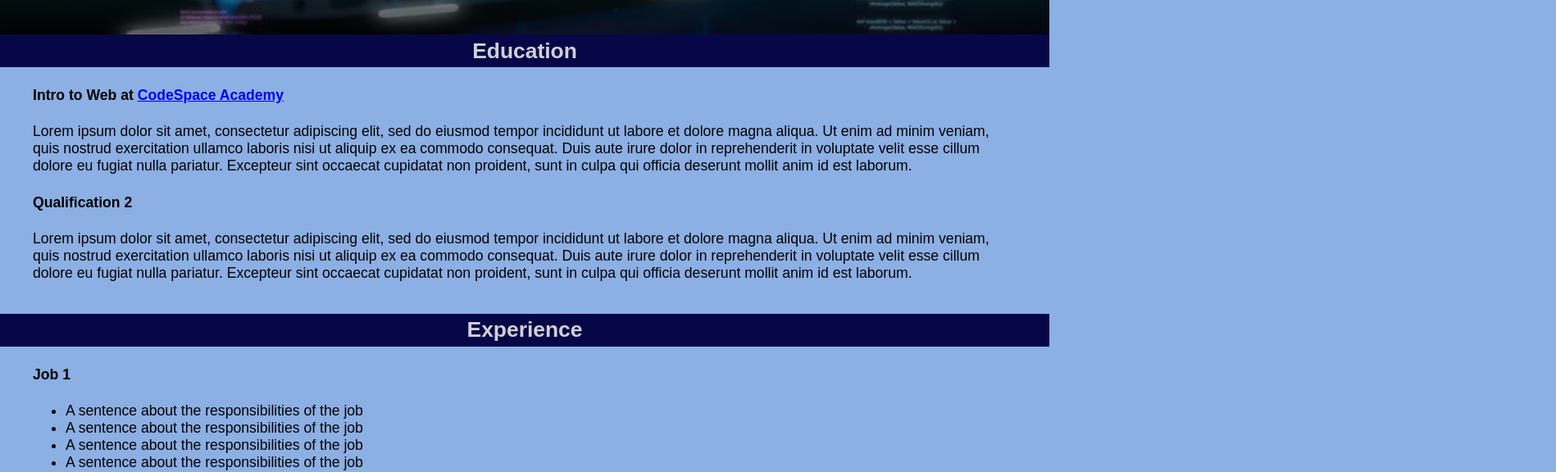
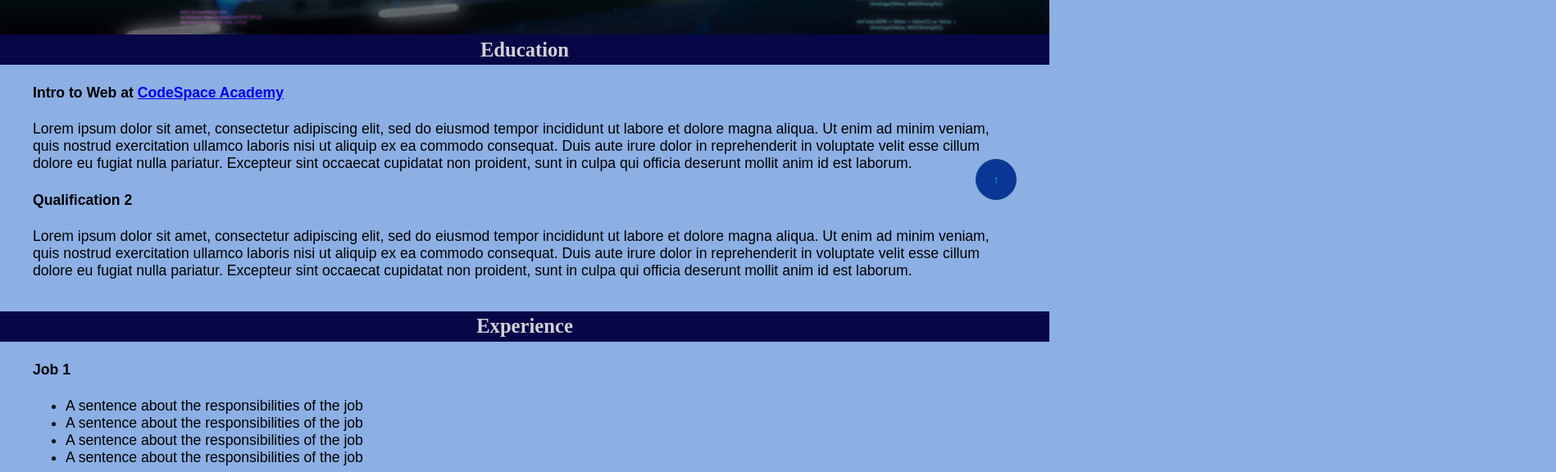
Before and after one commit to JoshuaDragon/Digital-Resume, a plain HTML site: page Index.html in a window 1280 px wide. Shown: the part 516-1092 px from the top of the page at 82% size, 1898 px wide, since content can reach past the window. Drawn offline with Linux system fonts and the light colour scheme.

Commit message:
Digital Resume 3

```diff
--- a/Index.html
+++ b/Index.html
@@ -32,6 +32,13 @@
           </div>
         </div>
       </header>
+
+      <a id="back-to-top" href="#heading">
+        <button >
+            &uarr;
+        </button>
+    </a>
+
 <main>
     <article>
         <section>
@@ -107,13 +114,17 @@
     </nav>
     <br>
     <h3 id="Contacts">Contacts:</h3>
-    Tel No: 081 427 2382
+    <p>Tel No: 081 427 2382</p>
+    <p>Email: hindseo2@gmail.com</p>
+
     <ul>
         <a href="http://whatsapp.com/" target="hindseo2@gmail.com"><img class="icons" id="whatsapp" src="Images/whatsapp.jpg" alt="WhatsApp"></a>
         <a href="http://mail.google.com/" target="hindseo2@gmail.com"><img class="icons" id="gmail" src="Images/gmailIcon.png" alt="Gmail"></a>
+        <a href="https://github.com/" target="hindseo2@gmail.com"><img class="icons" id="github" src="Images/github.png" alt="Github"></a>
       </ul>
       <br>
 
+    <div class="flex-container">
       <h3 id="Form">Form:</h3>
       <form action="https://formsubmit.co/hindseo2@gmail.com" method="POST">
         <p>Subject: <select name="_subject" id="Subject" required>
@@ -129,7 +140,9 @@
         <br>
 
         <input class="submit" type="submit" value="Submit">
-    </form>
+      </form>
+      <br>
+    </div>
 
 </footer>
 
--- a/Stylesheet.css
+++ b/Stylesheet.css
@@ -74,6 +74,8 @@ h2{
     background-color: rgb(7, 7, 71);
     color: rgb(209, 208, 216);
     text-align: center;
+    font-family: Imprint MT Shadow;
+    font-size: 140%;
     margin: 0%;
     padding: 0.3rem;
 }
@@ -82,6 +84,37 @@ h2{
     margin-left: 40px;
     margin-right: 50px;
     margin-top: 20px;
+}
+
+/* ---- Back to top ---- */
+
+#back-to-top > button{
+    background-color: rgb(10, 54, 150);
+    border-radius: 50%;
+    border: solid 1px rgb(13, 64, 129);
+    width: 50px;
+    height: 50px;
+}
+
+#back-to-top {
+    position: fixed;
+    right: 40px;
+    bottom: 40px;
+}
+
+#back-to-top:hover > button {
+    border: solid 1px rgb(42, 8, 235);
+    background-color: rgb(101, 243, 189);
+}
+
+#back-to-top > button {
+    text-decoration: none;
+    color: rgb(20, 195, 201);
+}
+
+#back-to-top:hover > button {
+    text-decoration: none;
+    color: rgb(42, 8, 235);
 }
 
 /* ===== Category ===== */
@@ -110,12 +143,21 @@ h2{
     padding: 1rem;
 }
 
+ /* Icons */
+
 #whatsapp{
     height: 8ch;
 }
 
 #gmail{
     height: 8ch;
+}
+
+#github{
+    height: 7ch;
+    background-color: white;
+    border-radius: 45%;
+    border: 2px solid white;
 }
 
  /* Submit elements */
@@ -130,6 +172,55 @@ input[type=submit]{
 }
 
 .submit:hover{
-    background-color: cadetblue;
+    background-color: rgb(73, 216, 221);
     color: rgb(246, 244, 248);
 }
+
+ /* Flexbox elements */
+
+.flex-container{
+    width: 117rem;
+    background-color: #3e587e;
+    border-top: 5px solid rgb(93, 230, 218);
+    border-bottom: 5px solid rgb(38, 0, 255);
+    border-left: 5px solid rgb(16, 223, 119);
+    border-right: 5px solid rgb(0, 119, 255);
+}
+
+ /* @media screen */
+
+@media screen and (min-width: 400px) {
+    body {
+      background-color: rgb(136, 182, 209);
+    }
+    section {
+        background-color: rgb(136, 182, 209);
+    }
+  }
+
+@media screen and (min-width: 700px) {
+    body {
+      background-color: rgb(152, 229, 235);
+    }
+    section {
+        background-color: rgb(152, 229, 235);
+    }
+  }
+
+@media screen and (min-width: 900px) {
+    body {
+      background-color: rgb(116, 196, 169);
+    }
+    section {
+        background-color: rgb(116, 196, 169);
+    }
+  }
+
+ @media screen and (min-width: 1100px) {
+    body {
+      background-color: #8cafe4;
+    }
+    section {
+        background-color: #8cafe4;
+    }
+  }
```
Also changed, not shown: Images/github.png (added).
